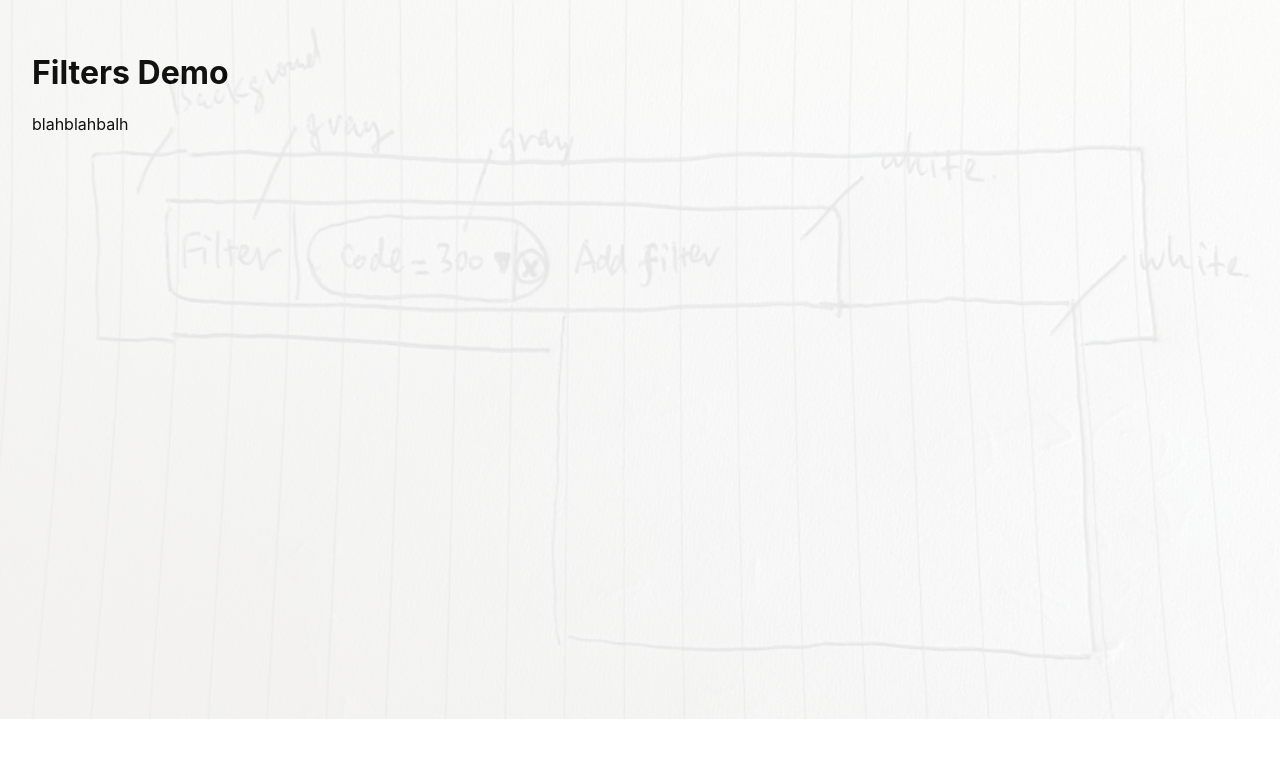
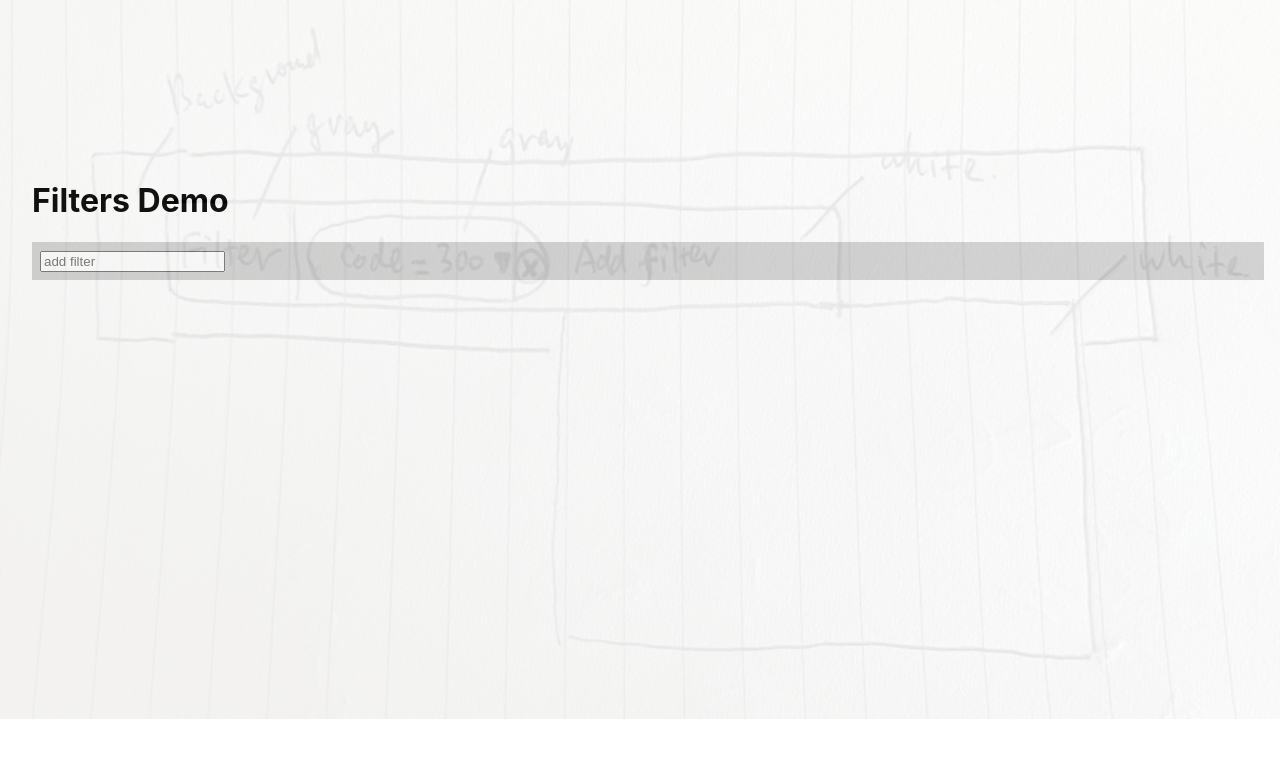
Before and after one commit to windmaomao/filter-chips, a React (Create React App) app: page / in a window 1280 px wide. Shown: the top 758 px of the page. Built offline with nearby package versions, Linux system fonts and the light colour scheme.

Commit message:
add chips select component inside toolbar

```diff
--- a/src/App.module.css
+++ b/src/App.module.css
@@ -1,5 +1,6 @@
 .app {
   padding: 2rem;
+  padding-top: 10rem;
 }
 
 .pic {
--- a/src/App.tsx
+++ b/src/App.tsx
@@ -1,5 +1,6 @@
 import styles from './App.module.css';
 import design from './design.jpg';
+import Toolbar from './Toolbar';
 
 function App() {
   return (
@@ -11,7 +12,7 @@ function App() {
         alt="Design"
         width="100%"
       />
-      <div>blahblahbalh</div>
+      <Toolbar />
     </div>
   );
 }
--- /dev/null
+++ b/src/ChipsSelect/ChipsSelect.module.css
@@ -0,0 +1,2 @@
+.container {
+}
--- /dev/null
+++ b/src/ChipsSelect/ChipsSelect.tsx
@@ -0,0 +1,13 @@
+import styles from './ChipsSelect.module.css';
+
+function ChipsSelect() {
+  return (
+    <div className={styles.container}>
+      <div className="input">
+        <input placeholder="add filter" />
+      </div>
+    </div>
+  );
+}
+
+export default ChipsSelect;
--- /dev/null
+++ b/src/ChipsSelect/index.ts
@@ -0,0 +1,3 @@
+import ChipsSelect from './ChipsSelect';
+
+export default ChipsSelect;
--- /dev/null
+++ b/src/Toolbar.module.css
@@ -0,0 +1,5 @@
+.toolbar {
+  background-color: lightgray;
+  width: 100%;
+  padding: 0.5rem;
+}
--- /dev/null
+++ b/src/Toolbar.tsx
@@ -0,0 +1,12 @@
+import styles from './Toolbar.module.css';
+import ChipsSelect from './ChipsSelect';
+
+function Toolbar() {
+  return (
+    <div className={styles.toolbar}>
+      <ChipsSelect />
+    </div>
+  );
+}
+
+export default Toolbar;
```
